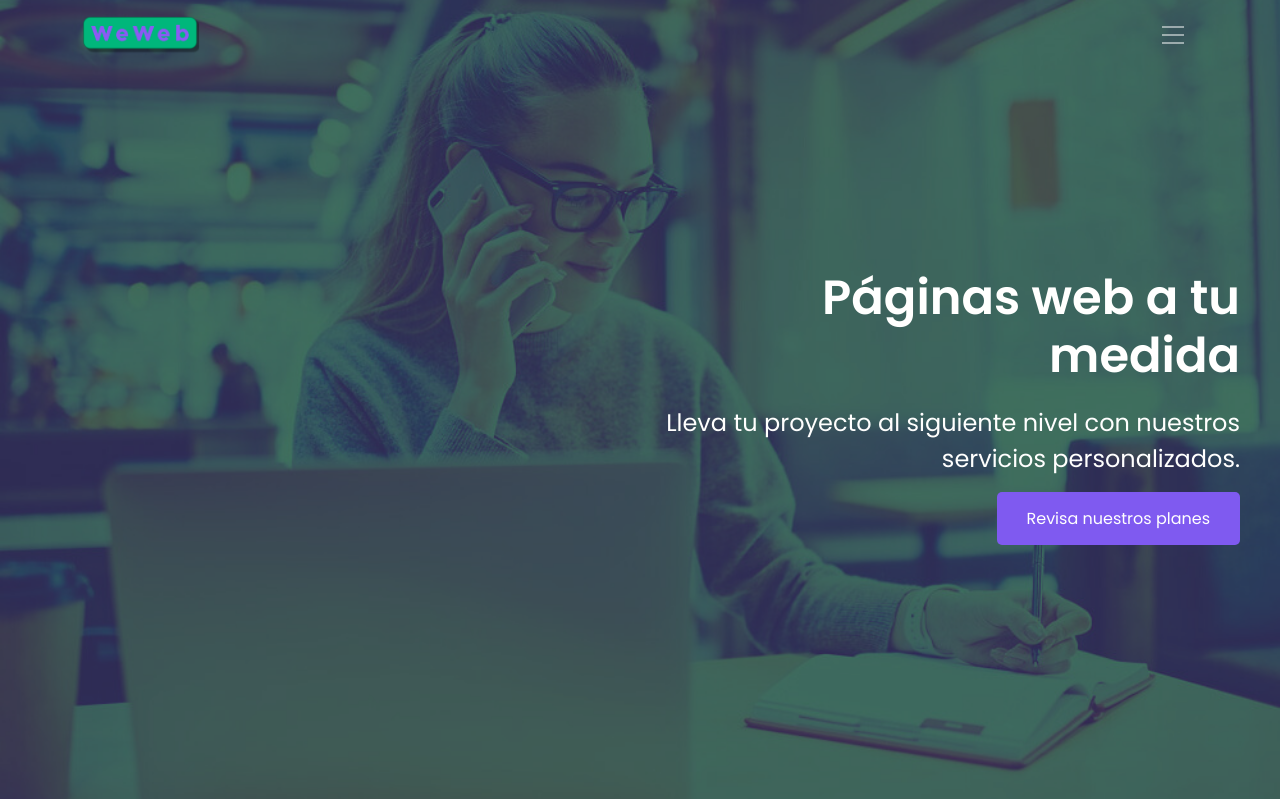
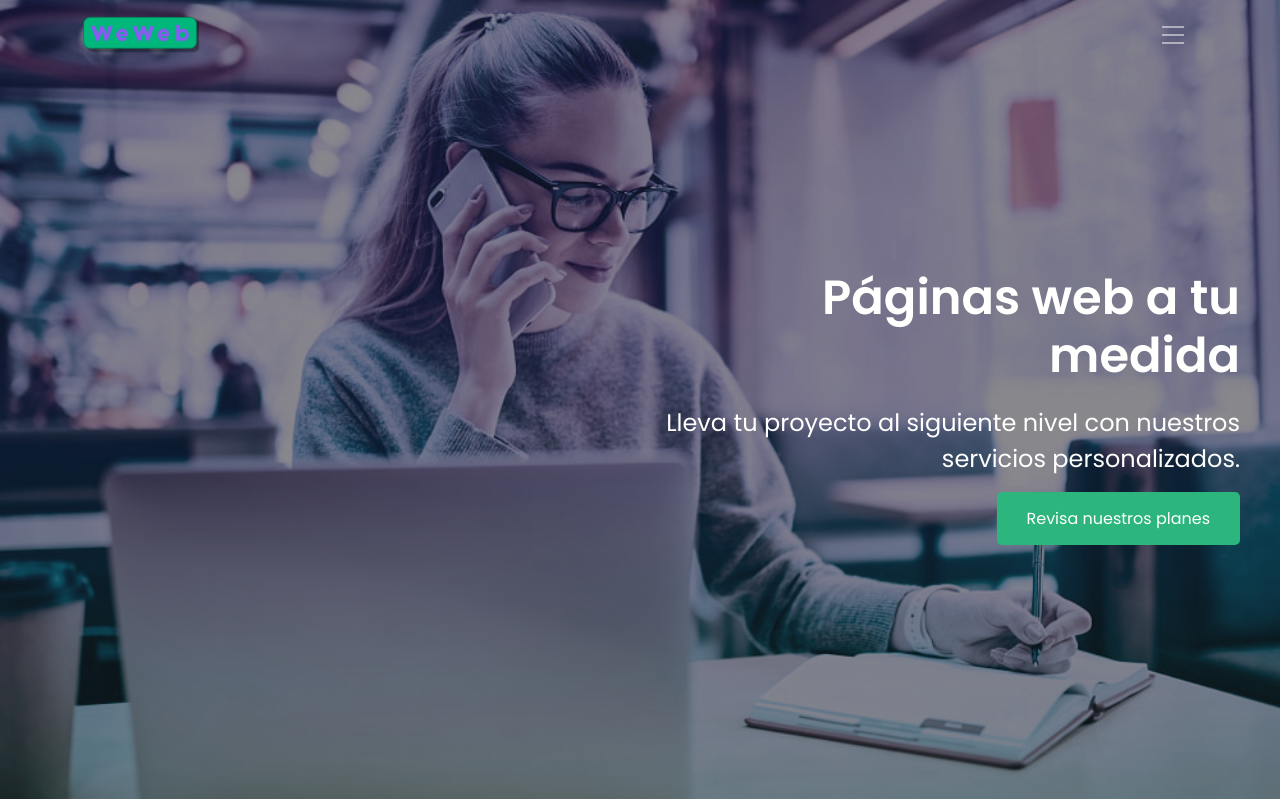
Before and after one commit to AdalParsifal/webx, a Django app: page /home/ in a window 1280 px wide. Shown: the top 799 px of the page. Run offline with Django 5.2, Linux system fonts and the light colour scheme.

Commit message:
style hero finish

```diff
--- a/static/css/style.css
+++ b/static/css/style.css
@@ -151,7 +151,7 @@ body {
 
 /* Hero Section */
 .hero-section {
-  background-image: url('../img/hero4.png'); /* Ruta de la imagen */
+  background-image: url('../img/hero3.png'); /* Ruta de la imagen */
   background-size: cover; /* Escala la imagen para cubrir todo */
   background-position: center; /* Centra la imagen */
   background-repeat: no-repeat; /* Evita que se repita */
@@ -196,7 +196,7 @@ body {
 }
 
 .hero-button {
-  background-color: #7F5AF0; /* Botón púrpura */
+  background-color: #2CB67D; /* Botón púrpura */
   color: #FFFFFE; /* Texto blanco */
   border: none;
   padding: 15px 30px;
@@ -212,7 +212,7 @@ body {
 
 /* ABOUT */
 .about-section {
-  background-image: url('../img/about1.jpg'); /* Ruta de la imagen */
+  background-image: url('../img/about2.png'); /* Ruta de la imagen */
   background-size: cover; /* Escala la imagen para cubrir todo el fondo */
   background-position: center; /* Centra la imagen */
   background-repeat: no-repeat; /* Evita que la imagen se repita */
```
Also changed, not shown: 1 other file.
